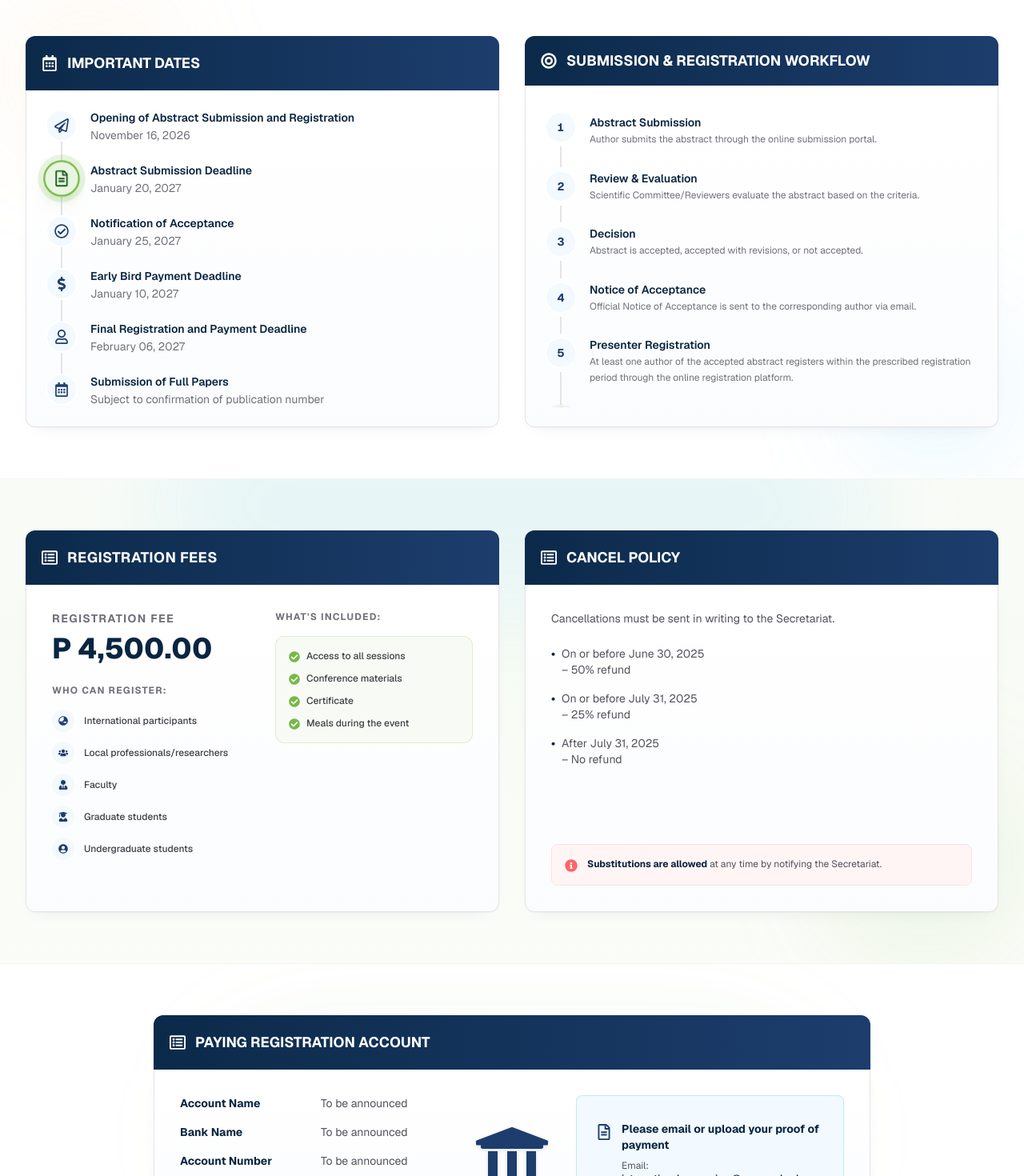
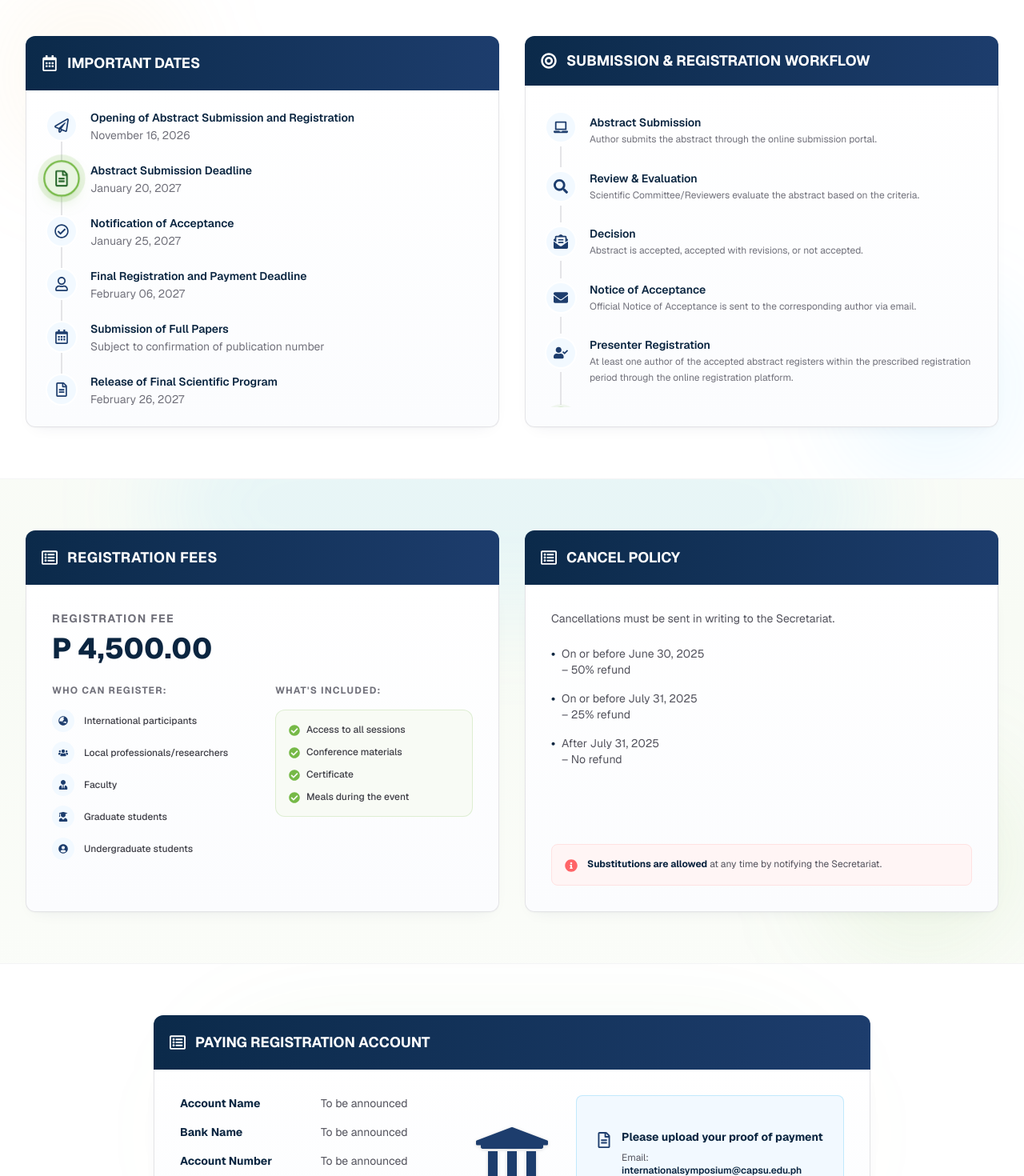
Before and after one commit to miclearnstocode/international_coloqium, a Next.js app: page /registration in a window 1280 px wide. Shown: the part 440-1910 px from the top of the page at 80% size. Built offline with nearby package versions, Linux system fonts and the light colour scheme; no server answers; grey boxes are pictures that could not be loaded.

Commit message:
fix the registration page content

```diff
--- a/app/registration/page.tsx
+++ b/app/registration/page.tsx
@@ -11,7 +11,7 @@ import {
   FaRegPaperPlane, FaUniversity, FaRegFileAlt, FaChevronRight,
   FaRegCheckCircle, FaPaperPlane, FaLaptop, FaSearch, FaEnvelopeOpenText,
   FaEnvelope, FaUserCheck, FaTimesCircle, FaCreditCard, FaCheckDouble,
-  FaUsersCog, FaClipboardList, FaBullseye, FaCheckCircle,
+  FaUsersCog, FaClipboardList, FaBullseye, FaCheckCircle, FaBookOpen,
 } from "react-icons/fa";
 
 //  Reusable scroll-reveal hook
@@ -133,9 +133,9 @@ export default function RegistrationPage() {
     { icon: <FaRegPaperPlane />, title: "Opening of Abstract Submission and Registration", date: "November 16, 2026" },
     { icon: <FaRegFileAlt />, title: "Abstract Submission Deadline", date: "January 20, 2027" },
     { icon: <FaRegCheckCircle />, title: "Notification of Acceptance", date: "January 25, 2027" },
-    { icon: <FaDollarSign />, title: "Early Bird Payment Deadline", date: "January 10, 2027" },
     { icon: <FaRegUser />, title: "Final Registration and Payment Deadline", date: "February 06, 2027" },
     { icon: <FaRegCalendarAlt />, title: "Submission of Full Papers", date: "Subject to confirmation of publication number" },
+    { icon: <FaRegFileAlt />, title: "Release of Final Scientific Program", date: "February 26, 2027" },
   ];
 
   const workflowSteps = [
@@ -147,6 +147,7 @@ export default function RegistrationPage() {
     { id: 6, icon: <FaCreditCard />, title: "Payment", desc: "Payment of the registration fee. through the available payment channels. Upload proof of payment in the portal." },
     { id: 7, icon: <FaCheckDouble />, title: "Confirmation", desc: "Registration is verified and confirmed. A confirmation email with receipt is sent." },
     { id: 8, icon: <FaUsersCog />, title: "Inclusion in Final Program", desc: "The abstract is included in the final scientific program after registration is confirmed." },
+    { id: 9, icon: <FaBookOpen />, title: "Processing of Papers for Journal Publication", desc: "Selected and eligible full papers may be endorsed to the Annals of Tropical Research (ATR), the symposium's partner journal, for possible publication, subject to the journal's submission guidelines, peer-review process, and editorial approval." },
   ];
 
   return (
@@ -335,7 +336,7 @@ export default function RegistrationPage() {
 
       <Header />
 
-      {/* == PAGE HERO == */}
+      {/* PAGE HERO */}
       <section
         ref={heroScroll.ref}
         className={`relative bg-white overflow-hidden border-b border-zinc-100 ${heroReveal.inView ? "in-view" : ""}`}
@@ -386,7 +387,7 @@ export default function RegistrationPage() {
         </div>
       </section>
 
-      {/* == IMPORTANT DATES & WORKFLOW (Now Top Grid) == */}
+      {/* IMPORTANT DATES & WORKFLOW */}
       <section ref={infoReveal.ref} className={`bg-white py-16 border-b border-zinc-100 relative overflow-hidden ${infoReveal.inView ? "in-view" : ""}`}>
         <div aria-hidden className="pointer-events-none absolute top-0 left-0 h-56 w-56 rounded-full bg-[#F0C674]/10 blur-3xl" />
         <div aria-hidden className="pointer-events-none absolute bottom-0 right-0 h-56 w-56 rounded-full bg-[#4FC3F7]/10 blur-3xl" />
@@ -445,12 +446,15 @@ export default function RegistrationPage() {
                       return (
                         <div key={step.id} className={`timeline-item flex gap-4 relative reveal-up stagger-${(idx % 6) + 1} pb-4`}>
                           <div className="w-10 flex flex-col items-center shrink-0 relative z-10">
+                            {/* Top connector line */}
                             <div className={`w-0.5 bg-zinc-200 ${idx === 0 ? 'h-0' : 'h-2 -mt-2 mb-1'}`}></div>
 
+                            {/* Icon Circle - Fixed to render step.icon instead of step.id */}
                             <div className="timeline-icon animate-step w-10 h-10 rounded-full bg-[#F2F9FF] border-2 border-white text-[#1D3D6D] flex items-center justify-center text-lg shrink-0 font-bold">
-                              <span className="text-sm leading-none tabular-nums">{step.id}</span>
+                              {step.icon}
                             </div>
 
+                            {/* Bottom connector line */}
                             {!isLast && (
                               <div className="w-0.5 bg-zinc-200 flex-1 mt-1 -mb-4"></div>
                             )}
@@ -485,6 +489,7 @@ export default function RegistrationPage() {
                             <li>Registration is required for accepted presenters within the prescribed registration period.</li>
                             <li>At least one author of each accepted abstract must register.</li>
                             <li>Only registered presenters will be included in the final scientific program.</li>
+                            <li>Acceptance for symposium presentation does not guarantee journal publication. All endorsed manuscripts must undergo the journal's independent evaluation and peer-review process.</li>
                           </ul>
                         </div>
                       </div>
@@ -498,7 +503,7 @@ export default function RegistrationPage() {
         </div>
       </section>
 
-      {/* == REGISTRATION FEES & CANCEL POLICY (Now Bottom Grid) == */}
+      {/* == REGISTRATION FEES & CANCEL POLICY == */}
       <section ref={feesScroll.ref} className="py-16 relative overflow-hidden">
         <div aria-hidden className="pointer-events-none absolute -top-24 left-1/2 -translate-x-1/2 h-64 w-[70%] rounded-full bg-[#4FC3F7]/10 blur-3xl" />
         <div aria-hidden className="pointer-events-none absolute bottom-0 right-0 h-64 w-64 rounded-full bg-[#76B947]/10 blur-3xl" />
@@ -515,7 +520,7 @@ export default function RegistrationPage() {
             </div>
 
             <div className="premium-card bg-white border border-t-0 border-zinc-200 rounded-b-xl p-8 flex-1 flex flex-col">
-              <div className="grid grid-cols-1 md:grid-cols-2 gap-8 mb-8">
+              <div className="grid grid-cols-1 md:grid-cols-2 gap-8 mb-8 items-start">
                 {/* Left Column: Fee & Eligibility */}
                 <div>
                   <h3 className="text-sm font-bold text-zinc-500 uppercase tracking-widest mb-2">Registration Fee</h3>
@@ -534,8 +539,8 @@ export default function RegistrationPage() {
                   </ul>
                 </div>
 
-                {/* Right Column: Inclusions */}
-                <div>
+                {/* Right Column: Inclusions — aligned with "Who can register" heading */}
+                <div className="md:pt-23">
                   <h3 className="text-xs font-bold text-zinc-500 uppercase tracking-widest mb-4">What's Included:</h3>
                   <div className="bg-[#F8FBF5] rounded-xl border border-[#76B947]/20 p-4">
                     <ul className="space-y-3">
@@ -626,7 +631,7 @@ export default function RegistrationPage() {
                   <div className="flex items-start gap-3">
                     <FaRegFileAlt className="text-[#1D3D6D] mt-1 text-xl shrink-0" />
                     <div>
-                      <p className="font-bold text-[#0A2540] text-sm mb-2">Please email or upload your proof of payment</p>
+                      <p className="font-bold text-[#0A2540] text-sm mb-2">Please upload your proof of payment</p>
                       <div className="text-xs text-zinc-600 space-y-1">
                         <p>Email: <span className="font-semibold text-[#0A2540]">internationalsymposium@capsu.edu.ph</span></p>
                         <p>Subject: <span className="font-semibold text-[#0A2540]">IC2025 Payment – [Your Name]</span></p>
```
Lines whose indentation alone changed are shown as unchanged.
